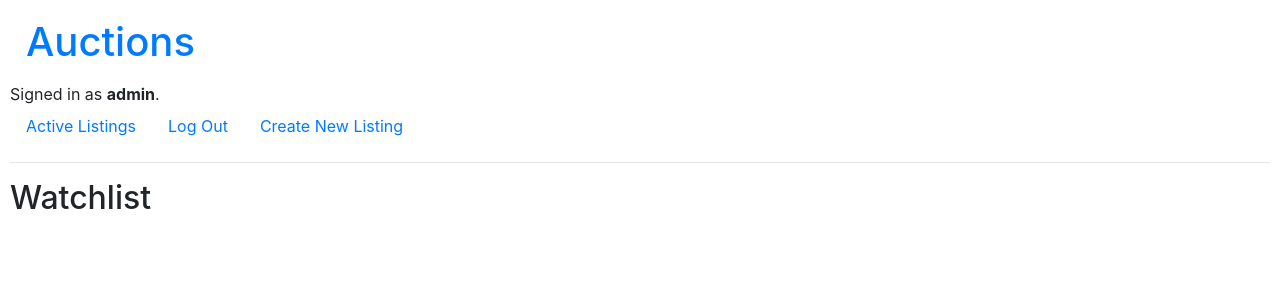
After one commit to whoback/cs33, a Django app: page /watchlist in a window 1280 px wide. The commit adds this page. Shown: the top 300 px of the page. Run offline with Django 3.2, Linux system fonts and the light colour scheme; a user stored in the database is signed in; data comes from the database, SQL or seed files in the repository; both versions use the stored data as it was after the commit; some libraries are stand-ins or nearby versions.

Commit message:
work on watchlist

```diff
--- a/commerce/auctions/models.py
+++ b/commerce/auctions/models.py
@@ -28,3 +28,9 @@
     comment_by = models.ForeignKey(User, on_delete=models.CASCADE)
     listing_id = models.ForeignKey(Listing, on_delete=models.CASCADE)
     comment = models.TextField()
+
+
+class Watchlist(models.Model):
+    user = models.ForeignKey(User, on_delete=models.CASCADE)
+    listing_id = models.ForeignKey(Listing, on_delete=models.CASCADE)
+    watch_bool = models.BooleanField(default=True)
--- a/commerce/auctions/templates/auctions/layout.html
+++ b/commerce/auctions/templates/auctions/layout.html
@@ -27,6 +27,9 @@
         <li class="nav-item">
             <a class="nav-link" href="{% url 'logout' %}">Log Out</a>
         </li>
+        <li class="nav-item">
+            <a class="nav-link" href="{% url 'create' %}">Create New Listing</a>
+        </li>
         {% else %}
         <li class="nav-item">
             <a class="nav-link" href="{% url 'login' %}">Log In</a>
--- /dev/null
+++ b/commerce/auctions/templates/auctions/watchlist.html
@@ -0,0 +1,28 @@
+{% extends "auctions/layout.html" %}
+
+{% block body %}
+<h2>Watchlist</h2>
+<div class="container">
+    <div class="row">
+        {% for listing in listings %}
+        <div class="col-12 col-sm-8 col-md-6 col-lg-4">
+            <div class="card p-2" style="width: 18rem;">
+                <img class="card-img-top" style="padding: 10px;" src="{{ listing.image_url }}" alt="No image available">
+                <div class="card-body">
+                    <h5 class="card-title">{{ listing.title }}</h5>
+                    <p class="card-text">{{ listing.description }}</p>
+                    <strong>Price: $</strong>{{ listing.starting_bid }}
+                    <br>
+                    <strong>Created By: </strong>{{listing.listed_by}}
+                    <br>
+                    <strong>Created At: </strong>{{listing.date_listed}}
+                    <br>
+                    <a href="/listing/{{ listing.id }}" class="btn btn-primary">Click to Bid</a>
+                </div>
+            </div>
+        </div>
+        {% endfor %}
+    </div>
+</div>
+
+{% endblock %}
--- a/commerce/auctions/urls.py
+++ b/commerce/auctions/urls.py
@@ -8,5 +8,6 @@
     path("logout", views.logout_view, name="logout"),
     path("register", views.register, name="register"),
     path("create", views.create, name="create"),
-    path(r"listing/<uuid:id>", views.listing, name="listing")
+    path(r"listing/<uuid:id>", views.listing, name="listing"),
+    path("watchlist", views.watchlist, name="watchlist")
 ]
--- a/commerce/auctions/views.py
+++ b/commerce/auctions/views.py
@@ -85,6 +85,39 @@
 
 @login_required(login_url='/login/')
 def listing(request, id):
+    user = User.objects.get(username=request.user.username)
+
     listing = Listing.objects.get(id=id)
+    is_in_watchlist = Watchlist.objects.filter(listing_id=listing, user=user)
+    watched = False
+    try:
+        watched = is_in_watchlist[0].is_in_watchlist
+    except:
+        pass
 
-    return render(request, 'auctions/listing.html', {'listing': listing})
+    return render(request, 'auctions/listing.html', {'listing': listing, 'watched': watched})
+
+
+@login_required(login_url='/login/')
+def watchlist(request):
+    user = request.user.username
+
+    if request.method == 'POST':
+        listing_id = request.POST.get('id')
+        id = Listing.objects.get(id=listing_id)
+        user = User.objects.get(username=user)
+        is_in_watchlist = Watchlist.objects.filter(listing_id=id, user=user)
+        if len(is_in_watchlist):
+            is_in_watchlist.update(
+                watch_bool=not is_in_watchlist[0].watch_bool)
+        else:
+            Watchlist(listing_id=id, user=user).save()
+
+        return redirect(f'/listing/{listing_id}')
+    watchlist = Watchlist.objects.filter(
+        user=User.objects.get(username=user), watch_bool=True)
+    listings = []
+    for item in watchlist:
+        listings.append(item.listing_id)
+    print(listings)
+    return render(request, 'auctions/watchlist.html', {'listings': listings})
```
Also changed, not shown: commerce/auctions/templates/auctions/listing.html (+9 -1 lines), commerce/auctions/migrations/0005_watchlist.py (added), commerce/db.sqlite3.
